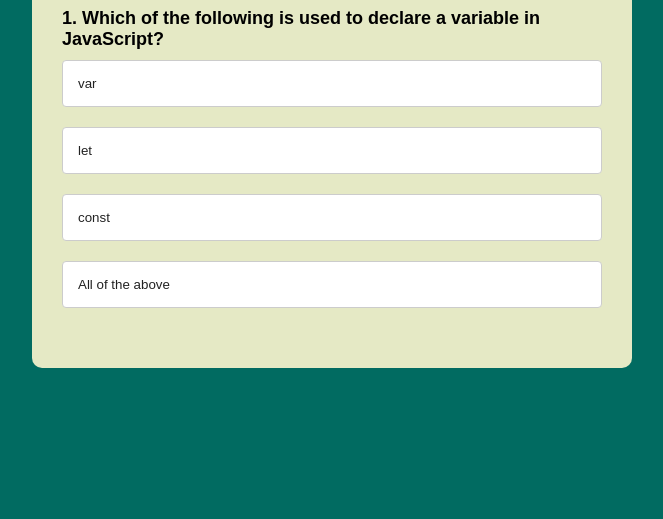
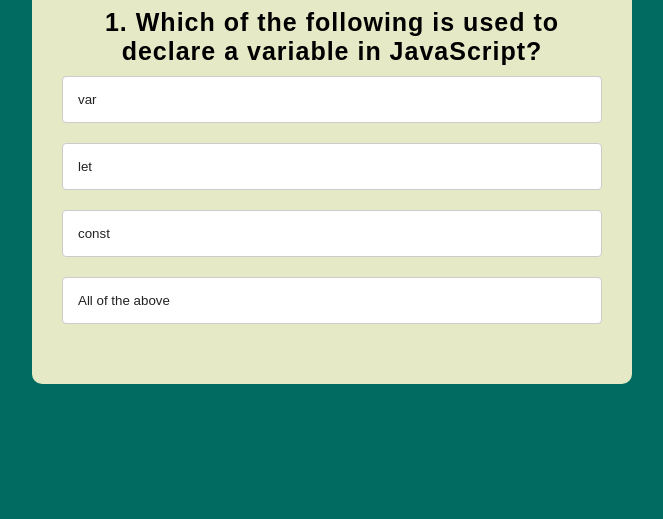
Before and after one commit to Santhosh-286/Quiz-app, a plain HTML site: page index.html in a window 1280 px wide. Shown: the part 281-800 px from the top of the page, without its empty margins (308-971 px from the left). Drawn offline with Linux system fonts and the light colour scheme.

Commit message:
Update style.css

```diff
--- a/style.css
+++ b/style.css
@@ -31,8 +31,10 @@
 }
 
 .quiz h2 {
-  font-size: 18px;
+  font-size: 25px;
   font-weight: 600;
+  text-align: center;
+  letter-spacing: 1px;
 }
 
 .btn {
```
